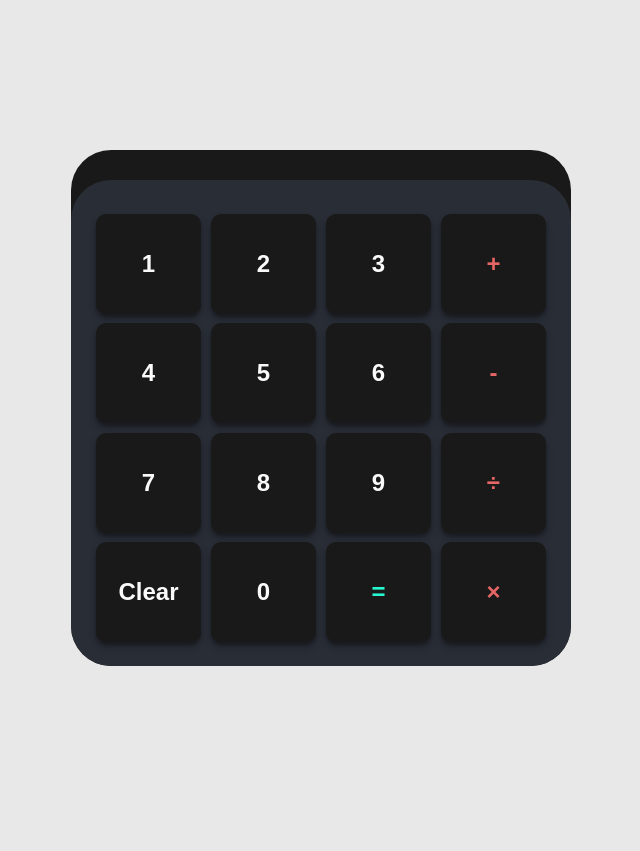
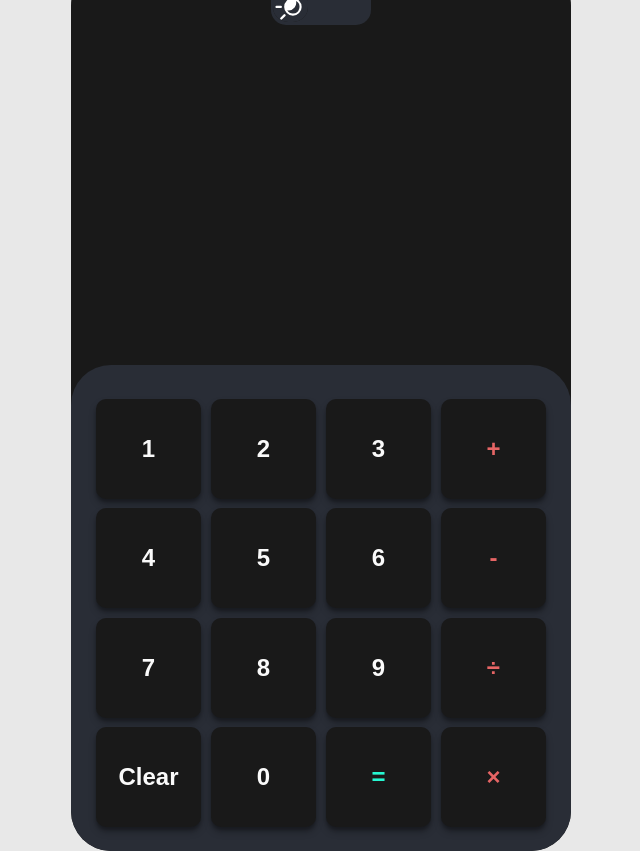
Before and after one commit to osorioronivan/CalculatorApp, a plain HTML site: page index.html in a window 1280 px wide. Shown: the whole page, without its empty margins (327-967 px from the left). Before the commit the page ends 816 px from the top, so only its background shows below. Drawn offline with Linux system fonts and the light colour scheme.

Commit message:
Update index.html

```diff
--- a/index.html
+++ b/index.html
@@ -8,15 +8,28 @@
     <link rel="stylesheet" href="index.css" />
   </head>
 
-  <body>
-    <div class="container">
-      <div id="textContainer">
-        <p id="input-El"></p>
-        <p id="result-El"></h1>
+  <body >
+    <div class="container" id="container">
+      <label class ="toggle" id="toggle">
+        <span class="round" id="slider">
+          <svg xmlns="http://www.w3.org/2000/svg" viewBox="0 0 64 64" aria-labelledby="title"
+          aria-describedby="desc" role="img" xmlns:xlink="http://www.w3.org/1999/xlink">
+            <title>Sun And Moon</title>
+            <desc>A solid styled icon from Orion Icon Library.</desc>
+            <path data-name="layer2"
+            d="M36.4 20.4a16 16 0 1 0 16 16 16 16 0 0 0-16-16zm0 28a12 12 0 0 1-10.3-5.8l2.5.3A13.7 13.7 0 0 0 42 25.8a12 12 0 0 1-5.6 22.6z"
+            fill="#ffffff"></path>
+            <path data-name="layer1" d="M36.4 16.4a2 2 0 0 0 2-2v-8a2 2 0 1 0-4 0v8a2 2 0 0 0 2 2zm-20 20a2 2 0 0 0-2-2h-8a2 2 0 0 0 0 4h8a2 2 0 0 0 2-2zm3-14.1a2 2 0 0 0 2.8-2.8l-5.7-5.7a2 2 0 0 0-2.8 2.8zM59 13.8a2 2 0 0 0-2.8 0l-5.7 5.7a2 2 0 1 0 2.8 2.8l5.7-5.7a2 2 0 0 0 0-2.8zM19.4 50.5l-5.7 5.7a2 2 0 1 0 2.9 2.8l5.7-5.7a2 2 0 1 0-2.8-2.8z"
+            fill="#ffffff"></path>
+          </svg>
+      </label>
+      <div id="textContainer" class="textContainer">
+        <p id="input-El"  ></p>
+        <p id="result-El" ></h1>
       </div>
       <!-- <input type="text" class="input-El" id="input-El" readonly />
       <h1 id="equal-El"></h1> -->
-      <div class="btn-container">
+      <div class="btn-container" id="btn-container">
         <button id="btnOne">1</button>
         <button id="btnTwo">2</button>
         <button id="btnThree">3</button>
```
